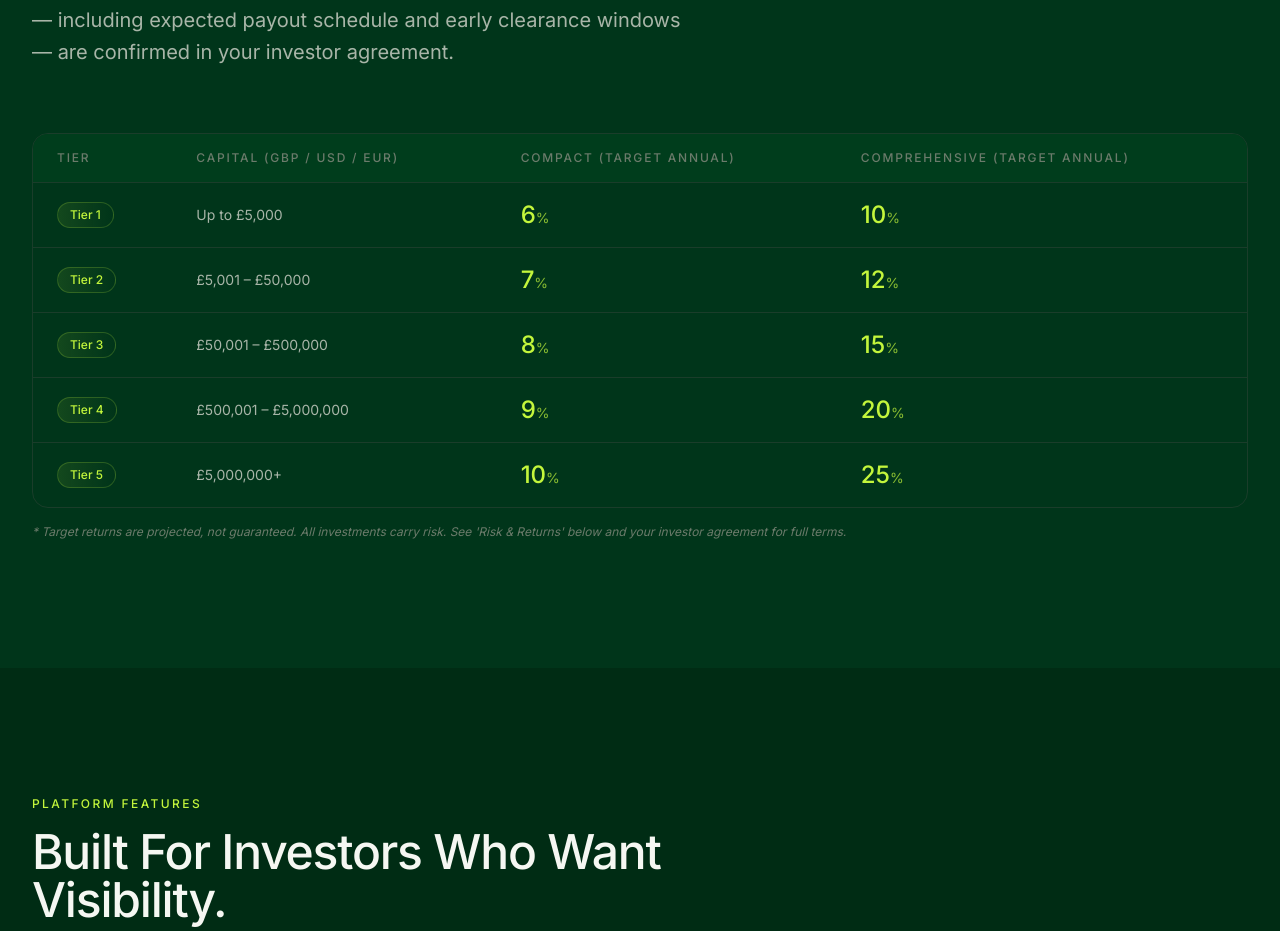
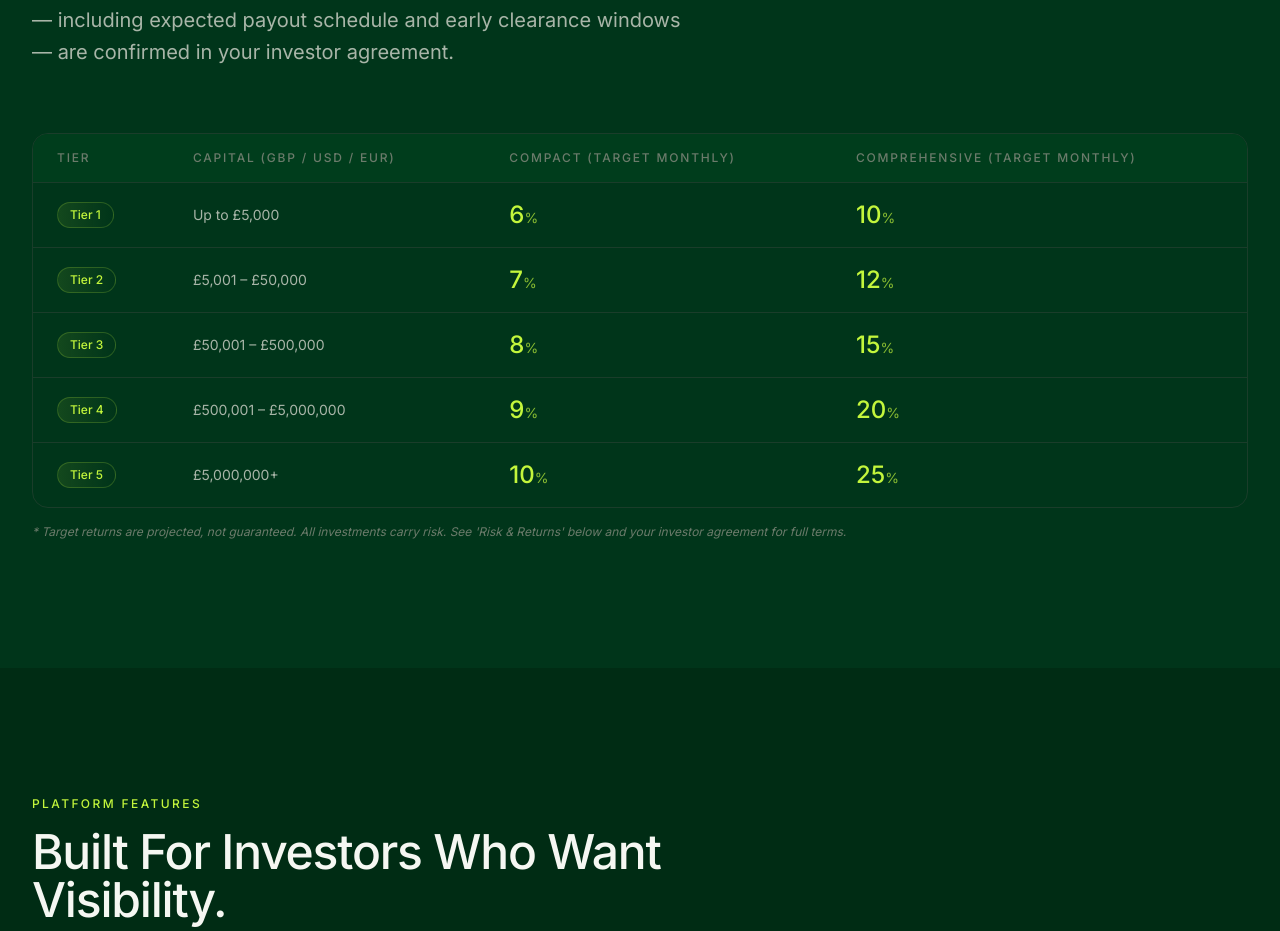
Before and after one commit to zubayerkareem/tishosite, a Next.js app: page / in a window 1280 px wide. Shown: the part 3343-4274 px from the top of the page. Built offline with nearby package versions, Linux system fonts and the light colour scheme.

Commit message:
fix: rename Target Annual to Target Monthly in tier table
Co-Authored-By: Claude Sonnet 4.6 <noreply@anthropic.com>

```diff
--- a/components/sections/TierTable.tsx
+++ b/components/sections/TierTable.tsx
@@ -60,10 +60,10 @@ export function TierTable() {
                       Capital (GBP / USD / EUR)
                     </th>
                     <th className="px-6 py-4 text-left text-xs uppercase tracking-[0.15em] text-foreground-subtle font-medium">
-                      Compact (Target Annual)
+                      Compact (Target Monthly)
                     </th>
                     <th className="px-6 py-4 text-left text-xs uppercase tracking-[0.15em] text-foreground-subtle font-medium">
-                      Comprehensive (Target Annual)
+                      Comprehensive (Target Monthly)
                     </th>
                   </tr>
                 </thead>
```
